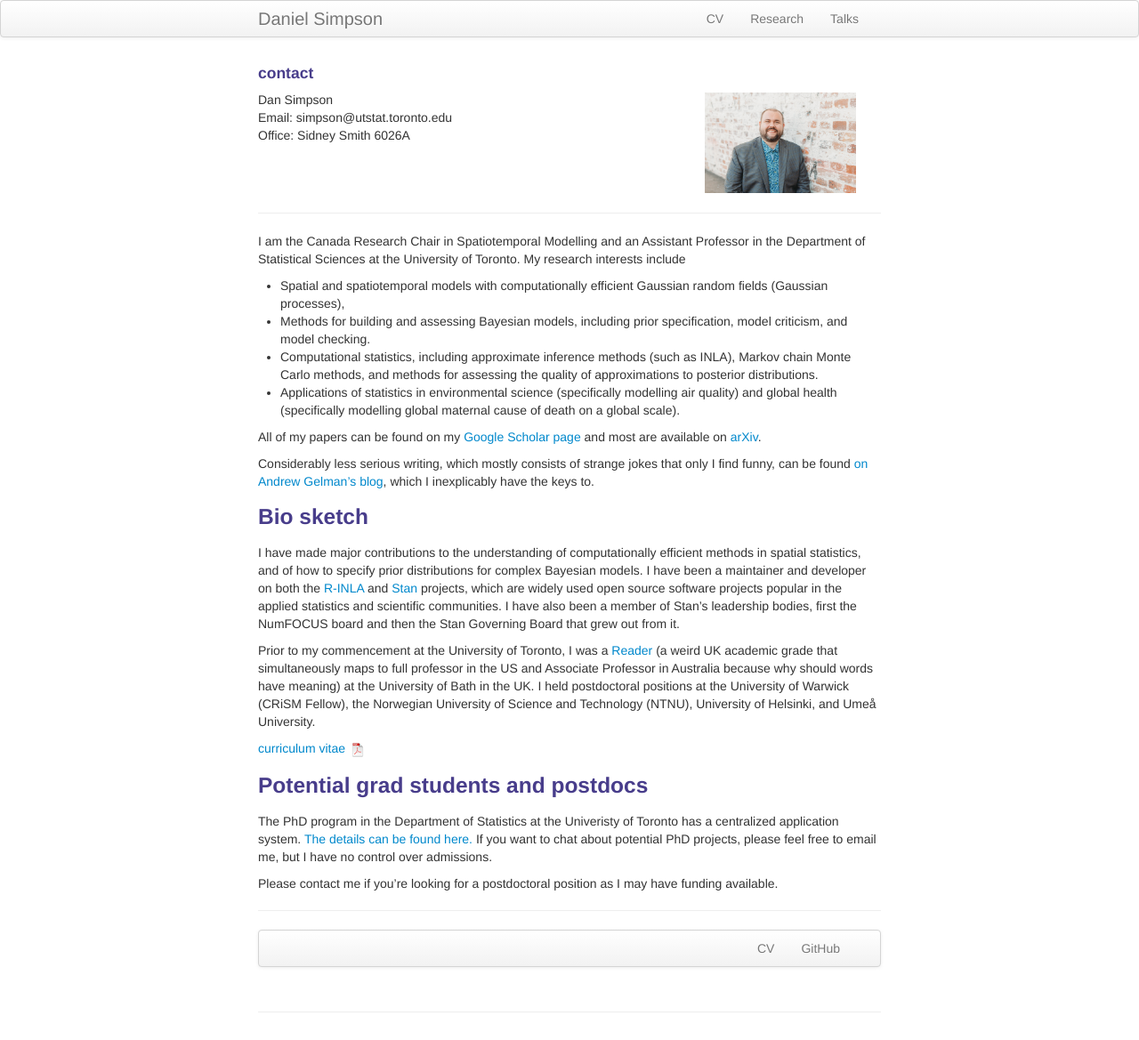
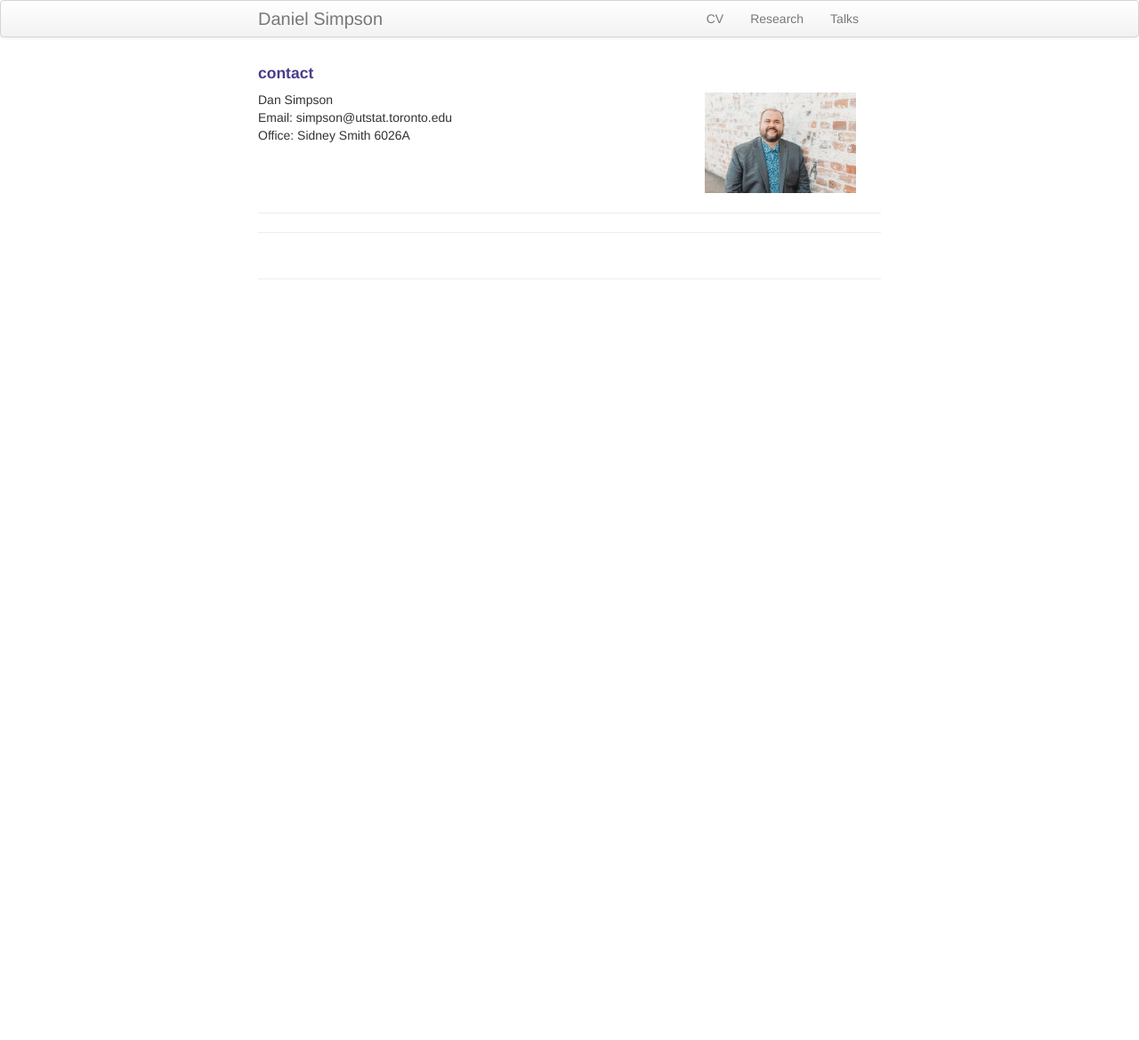
Before and after one commit to BListyg/benlistyg.github.io, a Jekyll site: the page built from index.md, in a window 1280 px wide. Shown: the whole page at 89% size. Built offline with Jekyll 4.4.1, drawn with Linux system fonts in a browser that asks for light colours; after the commit the page ends 900 px from its top, so only the background shows below that.

Commit message:
Update index.md

```diff
--- a/index.md
+++ b/index.md
@@ -1,8 +1,8 @@
 ---
 layout: frontpage
-title: Daniel Simpson
-description: Daniel Simpson is the Canada Research Chair in Spatiotemporal Modelling  and an Assistant Professor in the Department of Statistical Sciences at the University of  Toronto.
-keywords: Bayesian modelling, Spatial statistics, Prior distributions, Computational statistics, Applied Statistics
+title: Ben Listyg
+description: 1st Year Industrial-Organizational Psychology PhD Student at the University of Georgia
+keywords: Occupational Choice, Vocational Interests, Psychometrics
 ---
 
 <div class="container">
@@ -24,40 +24,5 @@ keywords: Bayesian modelling, Spatial statistics, Prior distributions, Computati
 </div>
 ---
 
-I am the Canada Research Chair in Spatiotemporal Modelling and an Assistant Professor in the Department of Statistical Sciences at the University of Toronto. My research interests include
-- Spatial and spatiotemporal models with computationally efficient Gaussian random fields (Gaussian processes),
-- Methods for building and assessing Bayesian models, including prior specification, model criticism, and model checking.
-- Computational statistics, including approximate inference methods (such as INLA), Markov chain Monte Carlo methods, and methods for assessing the quality of approximations to posterior distributions.
-- Applications of statistics in environmental science (specifically modelling air quality) and global health (specifically modelling global maternal cause of death on a global scale).
-
-All of my papers can be found on my [Google Scholar page](https://scholar.google.co.uk/citations?user=oQIKmWUAAAAJ&hl=en) and most are available on [arXiv](https://arxiv.org/search/advanced?advanced=&terms-0-operator=AND&terms-0-term=Daniel+Simpson&terms-0-field=author&classification-physics_archives=all&classification-statistics=y&date-filter_by=all_dates&date-year=&date-from_date=&date-to_date=&size=50&order=-announced_date_first).
-
-Considerably less serious writing, which mostly consists of strange jokes that only I find funny, can be found [on Andrew Gelman's blog](https://statmodeling.stat.columbia.edu/author/simpson/), which I inexplicably have the keys to.
-
-### Bio sketch
-I have made major contributions to the understanding of computationally efficient methods in spatial statistics, and of how to specify prior distributions for complex Bayesian models. I have been a maintainer and developer on both the [R-INLA](http://r-inla.org/) and [Stan](http://mc-stan.org/) projects, which are widely used open source software projects popular in the applied statistics and scientific communities. I have also been a member of Stan’s leadership bodies, first the NumFOCUS board and then the Stan Governing Board that grew out from it.
-
-Prior to my commencement at the University of Toronto, I was a [Reader](https://en.wikipedia.org/wiki/Reader_(academic_rank)) (a weird UK academic grade that simultaneously maps to full professor in the US and Associate Professor in Australia because why should words have meaning) at the University of Bath in the UK. I held postdoctoral positions at the  University of Warwick (CRiSM Fellow), the Norwegian University of Science and Technology (NTNU), University of Helsinki, and Umeå University.
-
-[curriculum vitae ![CV as pdf]({{ BASE_PATH }}/pages/icons16/pdf-icon.png)]({{ BASE_PATH }}/assets/CV.pdf)<br/>
-
-
-### Potential grad students and postdocs
-The PhD program in the Department of Statistics at the Univeristy of Toronto has a centralized application system. [The details can be found here.](https://www.statistics.utoronto.ca/graduate/phd-application-information) If you want to chat about potential PhD projects, please feel free to email me, but I have no control over admissions.
-
-Please contact me if you're looking for a postdoctoral position as I may have funding available.
 
 ---
-
-
-
-
-<div class="navbar">
-  <div class="navbar-inner">
-      <ul class="nav">
-          <li><a href="{{ BASE_PATH }}/assets/CV.pdf">CV</a></li>
-          <li><a href="https://github.com/dpsimpson">GitHub</a></li>
-
-      </ul>
-  </div>
-</div>
```
